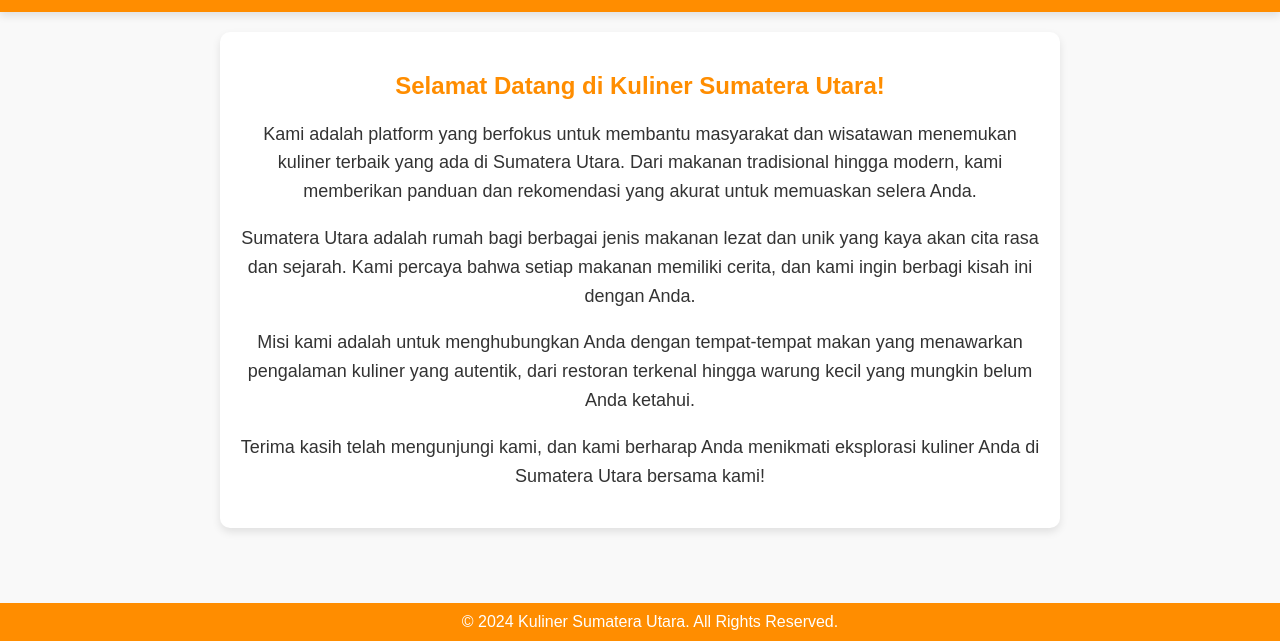
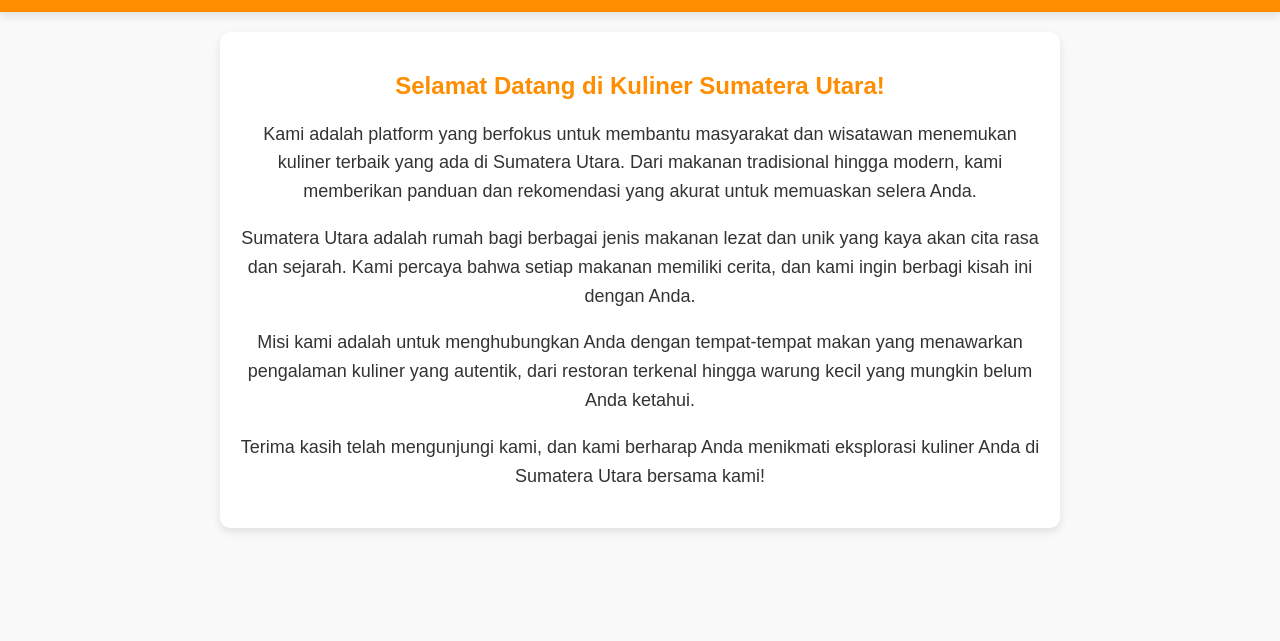
Before and after one commit to miftahuddinsiregar/kulinersumut, a plain HTML site: page tentang.html in a window 1280 px wide. Shown: the part 159-800 px from the top of the page. Drawn offline with Linux system fonts and the light colour scheme.

Commit message:
Update tentang.html

```diff
--- a/tentang.html
+++ b/tentang.html
@@ -106,10 +106,5 @@
         </p>
     </div>
 
-    <!-- Footer -->
-    <footer>
-        &copy; 2024 Kuliner Sumatera Utara. All Rights Reserved.
-    </footer>
-
 </body>
 </html>
```
